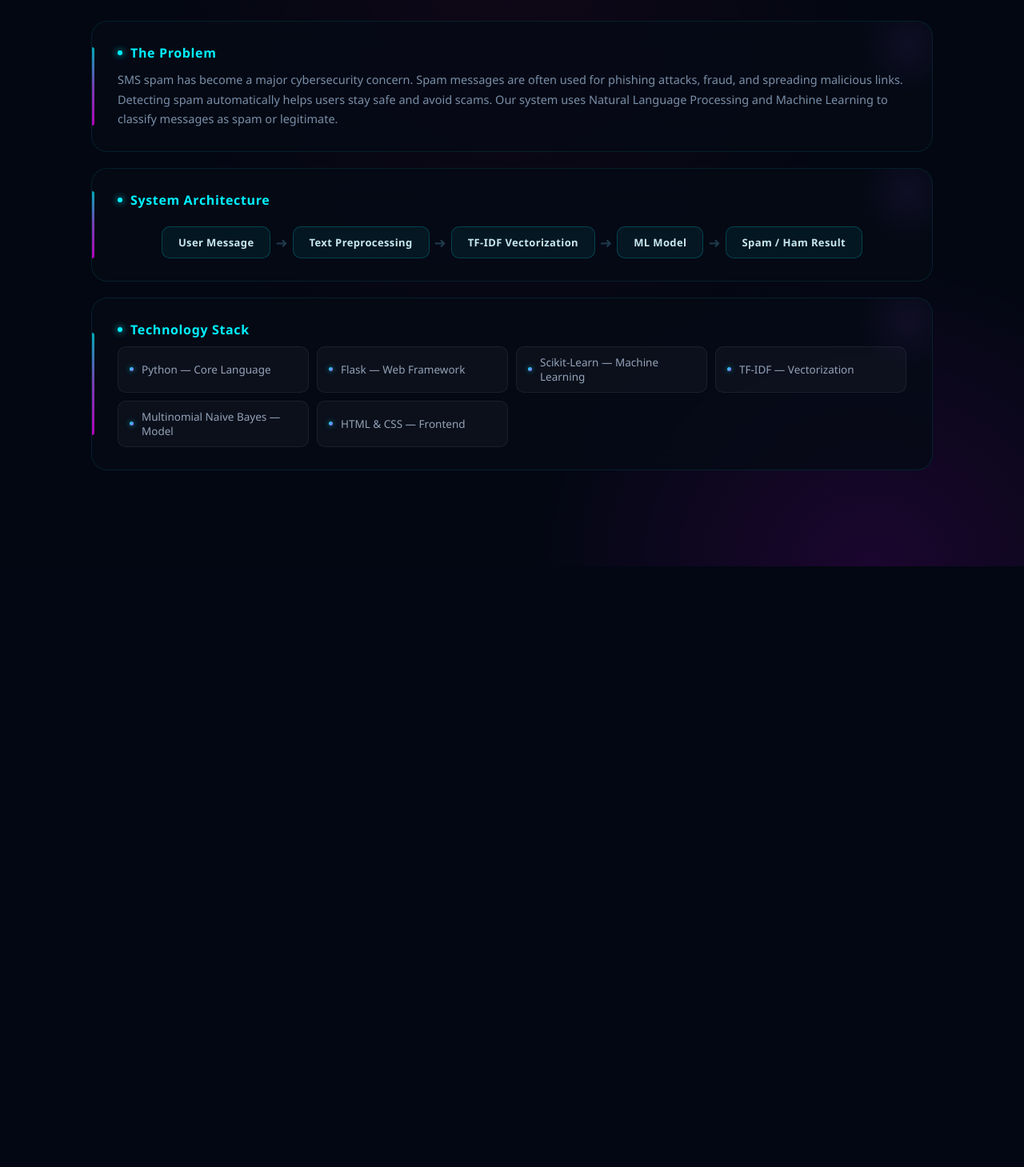
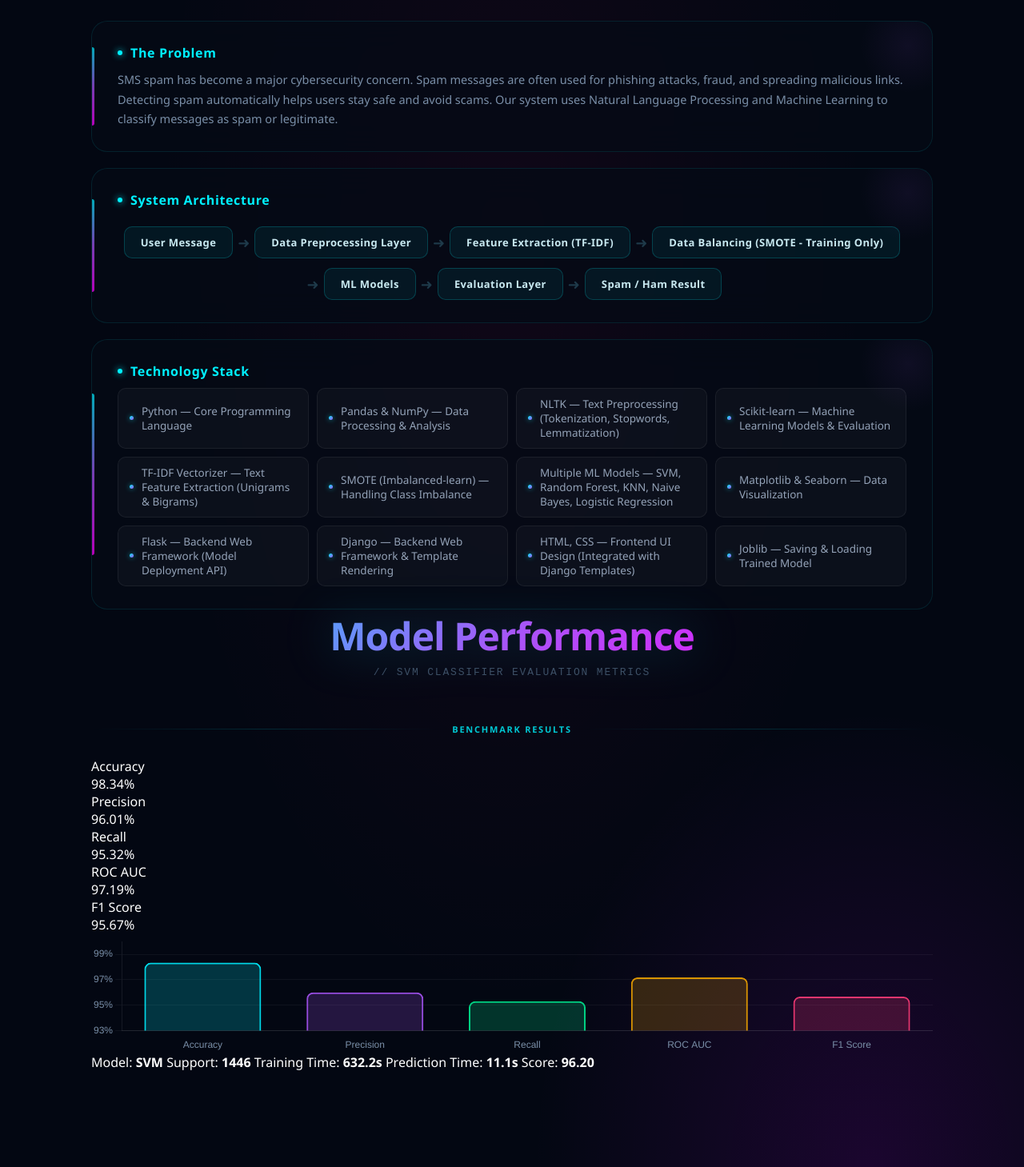
Before and after one commit to PSWork-Testing98/SMS-Spam-Classifier-Web-App, a Flask app: page /about in a window 1280 px wide. Shown: the part 852-2311 px from the top of the page at 80% size. Before the commit the page ends 1560 px from the top, so only its background shows below. Run offline with Flask 3, Linux system fonts and the light colour scheme; parts of the project's set-up code (start-up, migrations or seed data) failed here and were passed over; some libraries are stand-ins or nearby versions.

Commit message:
VPsPs Team

```diff
--- a/templates/about.html
+++ b/templates/about.html
@@ -1,3 +1,5 @@
+<!-- Whole About Page Template has been updated -->
+
 {% extends "base.html" %}
 
 {% block content %}
@@ -72,13 +74,19 @@
                 <div class="flow-step">User Message</div>
                 <span class="flow-arrow">➜</span>
 
-                <div class="flow-step">Text Preprocessing</div>
+                <div class="flow-step">Data Preprocessing Layer</div>
                 <span class="flow-arrow">➜</span>
 
-                <div class="flow-step">TF-IDF Vectorization</div>
+                <div class="flow-step">Feature Extraction (TF-IDF)</div>
                 <span class="flow-arrow">➜</span>
 
-                <div class="flow-step">ML Model</div>
+                <div class="flow-step">Data Balancing (SMOTE - Training Only)</div>
+                <span class="flow-arrow">➜</span>
+
+                <div class="flow-step">ML Models</div>
+                <span class="flow-arrow">➜</span>
+
+                <div class="flow-step">Evaluation Layer</div>
                 <span class="flow-arrow">➜</span>
 
                 <div class="flow-step">Spam / Ham Result</div>
@@ -91,18 +99,137 @@
 
             <!-- ✅ Updated: strong tags removed, plain text works better with CSS dot styling -->
             <ul class="tech-list">
-                <li>Python — Core Language</li>
-                <li>Flask — Web Framework</li>
-                <li>Scikit-Learn — Machine Learning</li>
-                <li>TF-IDF — Vectorization</li>
-                <li>Multinomial Naive Bayes — Model</li>
-                <li>HTML &amp; CSS — Frontend</li>
+                <li>Python — Core Programming Language</li>
+                <li>Pandas & NumPy — Data Processing & Analysis</li>
+                <li>NLTK — Text Preprocessing (Tokenization, Stopwords, Lemmatization)</li>
+                <li>Scikit-learn — Machine Learning Models & Evaluation</li>
+                <li>TF-IDF Vectorizer — Text Feature Extraction (Unigrams & Bigrams)</li>
+                <li>SMOTE (Imbalanced-learn) — Handling Class Imbalance</li>
+                <li>Multiple ML Models — SVM, Random Forest, KNN, Naive Bayes, Logistic Regression</li>
+                <li>Matplotlib & Seaborn — Data Visualization</li>
+                <li>Flask — Backend Web Framework (Model Deployment API)</li>
+                <li>Django — Backend Web Framework & Template Rendering</li>
+                <li>HTML, CSS — Frontend UI Design (Integrated with Django Templates)</li>
+                <li>Joblib — Saving & Loading Trained Model</li>
             </ul>
 
         </div>
 
     </div>
 
+
+    <!-- ========================= -->
+    <!-- Model Performance Section -->
+    <!-- ========================= -->
+
+    <h1 class="about-title">Model Performance</h1>
+    <p class="about-subtitle">// SVM classifier evaluation metrics</p>
+
+    <div class="section-label"><span>Benchmark Results</span></div>
+
+    <div class="metrics-section">
+
+        <!-- Metric Cards -->
+        <div class="metrics-cards">
+            <div class="metric-card metric-card--cyan">
+                <p class="metric-label">Accuracy</p>
+                <p class="metric-value">98.34%</p>
+            </div>
+            <div class="metric-card metric-card--purple">
+                <p class="metric-label">Precision</p>
+                <p class="metric-value">96.01%</p>
+            </div>
+            <div class="metric-card metric-card--green">
+                <p class="metric-label">Recall</p>
+                <p class="metric-value">95.32%</p>
+            </div>
+            <div class="metric-card metric-card--amber">
+                <p class="metric-label">ROC AUC</p>
+                <p class="metric-value">97.19%</p>
+            </div>
+            <div class="metric-card metric-card--pink">
+                <p class="metric-label">F1 Score</p>
+                <p class="metric-value">95.67%</p>
+            </div>
+        </div>
+
+        <!-- Bar Chart -->
+        <div class="chart-wrapper">
+            <canvas id="metricsChart"></canvas>
+        </div>
+
+        <!-- Meta Info -->
+        <div class="metrics-meta">
+            <span>Model: <strong>SVM</strong></span>
+            <span>Support: <strong>1446</strong></span>
+            <span>Training Time: <strong>632.2s</strong></span>
+            <span>Prediction Time: <strong>11.1s</strong></span>
+            <span>Score: <strong>96.20</strong></span>
+        </div>
+
+    </div>
+
+    <!-- Chart.js CDN -->
+    <script src="https://cdnjs.cloudflare.com/ajax/libs/Chart.js/4.4.1/chart.umd.js"></script>
+    <script>
+        new Chart(document.getElementById('metricsChart'), {
+            type: 'bar',
+            data: {
+                labels: ['Accuracy', 'Precision', 'Recall', 'ROC AUC', 'F1 Score'],
+                datasets: [{
+                    label: 'SVM Model',
+                    data: [98.34, 96.01, 95.32, 97.19, 95.67],
+                    backgroundColor: [
+                        'rgba(0,240,255,0.2)',
+                        'rgba(168,85,247,0.2)',
+                        'rgba(0,232,144,0.2)',
+                        'rgba(240,165,0,0.2)',
+                        'rgba(255,60,120,0.2)'
+                    ],
+                    borderColor: [
+                        'rgba(0,240,255,0.9)',
+                        'rgba(168,85,247,0.9)',
+                        'rgba(0,232,144,0.9)',
+                        'rgba(240,165,0,0.9)',
+                        'rgba(255,60,120,0.9)'
+                    ],
+                    borderWidth: 2,
+                    borderRadius: 8,
+                    borderSkipped: false
+                }]
+            },
+            options: {
+                responsive: true,
+                maintainAspectRatio: false,
+                plugins: {
+                    legend: { display: false },
+                    tooltip: {
+                        callbacks: {
+                            label: ctx => ` ${ctx.parsed.y.toFixed(2)}%`
+                        }
+                    }
+                },
+                scales: {
+                    y: {
+                        min: 93,
+                        max: 100,
+                        ticks: {
+                            color: '#7a8fa8',
+                            callback: v => v + '%'
+                        },
+                        grid: { color: 'rgba(255,255,255,0.05)' },
+                        border: { color: 'rgba(255,255,255,0.08)' }
+                    },
+                    x: {
+                        ticks: { color: '#7a8fa8' },
+                        grid: { display: false },
+                        border: { color: 'rgba(255,255,255,0.08)' }
+                    }
+                }
+            }
+        });
+    </script>
+
 </section>
 
 {% endblock %}
```
